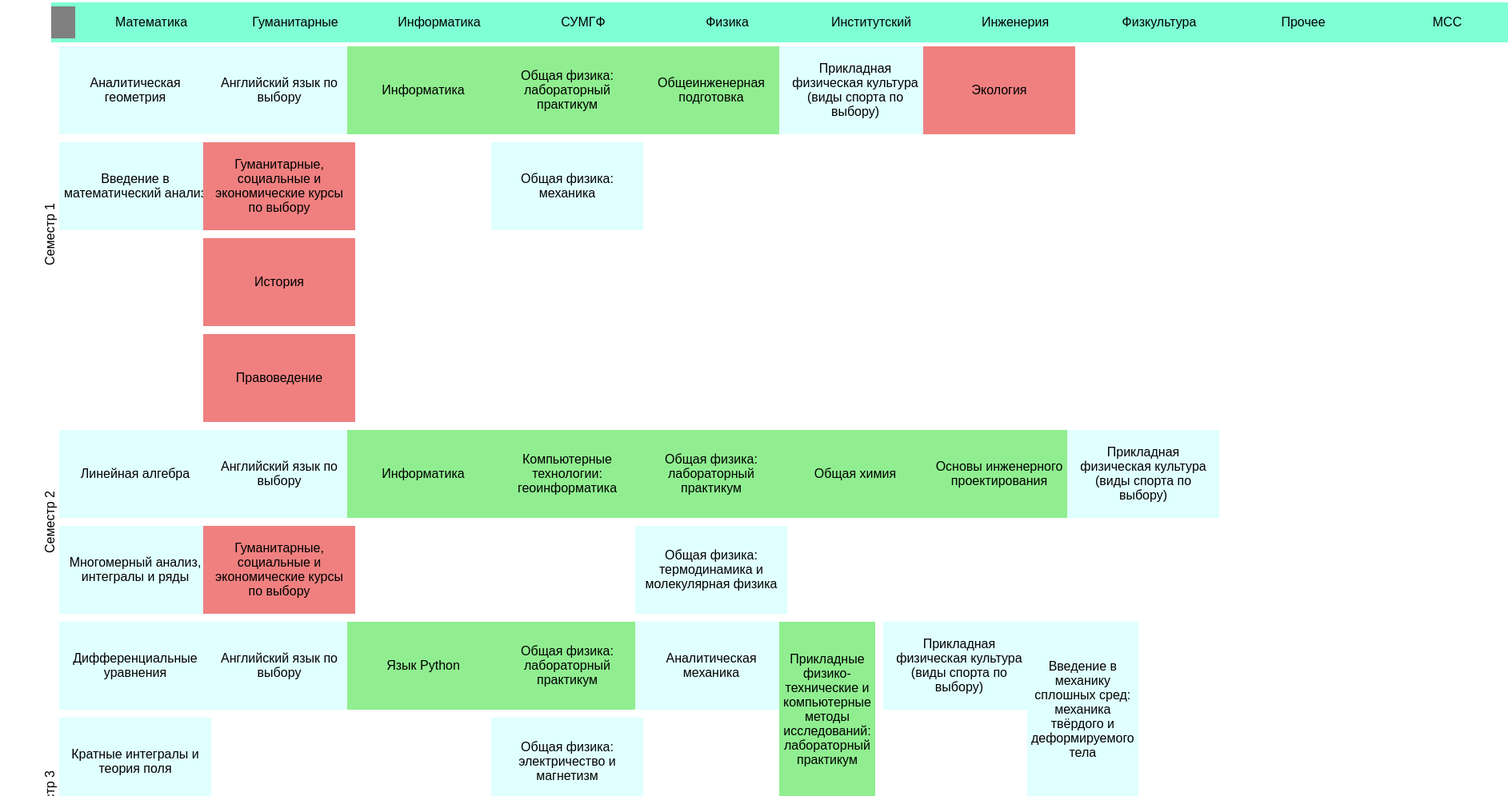
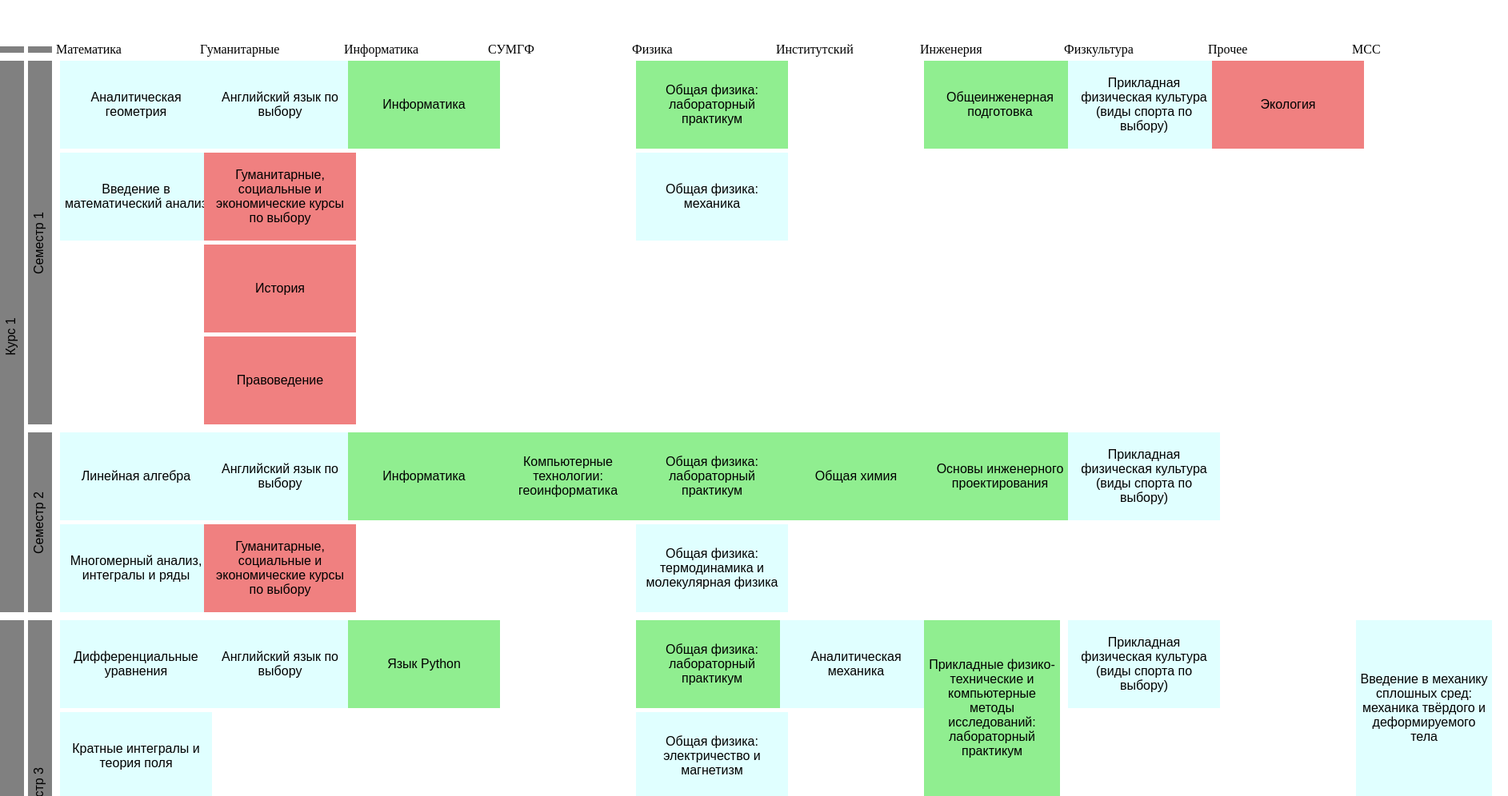
Before and after one commit to strateg-mipt/study_plan_test, a website built with Parcel: page src/index.html in a window 1280 px wide. Shown: the part 7-1003 px from the top of the page at 80% size, 1885 px wide, since content can reach past the window. Built offline with nearby package versions, Linux system fonts and the light colour scheme.

Commit message:
Added new grid concept

```diff
--- a/src/css/styles.css
+++ b/src/css/styles.css
@@ -11,7 +11,7 @@
 }
 
 .container {
-    width:90%;
+    /* width:90%; */
     margin: auto;
 }
 
@@ -25,15 +25,18 @@
 
 .grid{
     margin-top: 60px;
+    display: grid;
+    grid-template-columns: minmax(auto,30px) minmax(auto,30px) 1fr;
 }
 
+/*
 .header-md{
     height: 50px;
     position: fixed;
     z-index: 20;
     margin-top: -50px;
     background-color:aquamarine;
-}
+} */
 
 .header-md .cell-md {
     display: table;
@@ -49,6 +52,7 @@
 
 .tiles-grid{
     display:grid;
+    grid-auto-flow: column;
 }
 
 .tiles-grid .tile-medium,.tile-large{
@@ -81,6 +85,9 @@
     font-family: var(--fontfamily);
 }
 
+.year-col {
+    grid-row: auto / span 2;
+}
 
 .term-col {
     background-color: gray;
@@ -90,8 +97,6 @@
 .bg-lightRed {background-color: lightcoral;}
 .bg-lightGreen {background-color: lightgreen;}
 
-/* md */
-@media (min-width:768px) {
 .term-col  {
     display: flex;
     justify-content: center;
@@ -114,7 +119,11 @@
     -ms-transform: rotate(-90deg);
     -o-transform: rotate(-90deg);
 }
-}
+/* md */
+/*
+@media (min-width:768px) {
+
+} */
 
 .subject {
     margin: 2px;
--- a/src/js/utils.js
+++ b/src/js/utils.js
@@ -25,10 +25,10 @@ export function card(content, colorClass) {
     </div>`*/
 }
 
-export function cardGrid(content){
+export function cardGrid(content,classNames = []){
 
     return `
-        <div class="tiles-grid">
+        <div class="tiles-grid ${classNames.join(' ')}">
             ${content}
         </div>
     `
--- a/src/main.js
+++ b/src/main.js
@@ -6,10 +6,11 @@ console.log(data)
 //const data = JSON.parse(data_json)
 const $plan = document.querySelector("#plan")
 
-const terms = [... new Set(data.map(item => item.term))].sort((a,b) => a - b)//Terms array
-const groups = [... new Set(data.map(item => item.group))]
+const terms = [... new Set(data.map(item => item.term))].sort((a,b) => a - b)  //Select terms array from data
+const groups = [... new Set(data.map(item => item.group))]                     //Select groups aaray from data
 const resultData = Object.fromEntries(terms.map(term => [term,{}]))
 
+// Reshape data with subject in term/group matrix
 data.forEach(item => {
     if(resultData[item.term].hasOwnProperty(item.group)){
         resultData[item.term][item.group].push(item)
@@ -19,11 +20,11 @@ data.forEach(item => {
 })
 
 //console.log(resultData)
-//console.log(terms)
-//console.log(groups)
+console.log(terms)
+console.log(groups)
 
-let headerHTML = row(cell("" ,["stub","term-col"]) + "\n" +
-    groups.map(group_item => cell(`<p>${group_item}</p>`,["cell-full","cell-md"])).join("\n"), ["header-md"])
+let headerHTML = cell("" ,["stub","term-col"]) + "\n" + cell("" ,["stub","term-col"]) + "\n" +
+    cardGrid(groups.map(group_item => cell(`<p>${group_item}</p>`,["cell-full","cell-md","header-md"])).join("\n"))
 
 let termsHTML =
 terms.map(term_item => {
@@ -32,13 +33,14 @@ terms.map(term_item => {
         let cards = resultData[term_item][group_item]
         if(cards){
             let cardsHTML = cards.map(card_item => card(card_item.subject,"bg-"+card_item.color)).join("\n")
-            return cell(cardGrid(cardsHTML),["cell-full","cell-md"])
+            return cell(cardsHTML,["cell-full","cell-md"])
         } else {
             return cell("",["cell-full","cell-md"])
         }
     }).join("\n")
 
-    return row(cell("<p>Семестр "+ term_item +"</p>" ,["stub","term-col", "fg-white"]) + "\n" + groupsHTML)
+    return (term_item % 2 ? cell("<p>Курс "+ term_item +"</p>" ,["stub","term-col","year-col", "fg-white"]) : "") + "\n"
+         + cell("<p>Семестр "+ term_item +"</p>" ,["stub","term-col", "fg-white"]) + "\n" + cardGrid(groupsHTML)
 }).join("\n")
 
 $plan.innerHTML = ""
```
Lines whose indentation alone changed are shown as unchanged.
